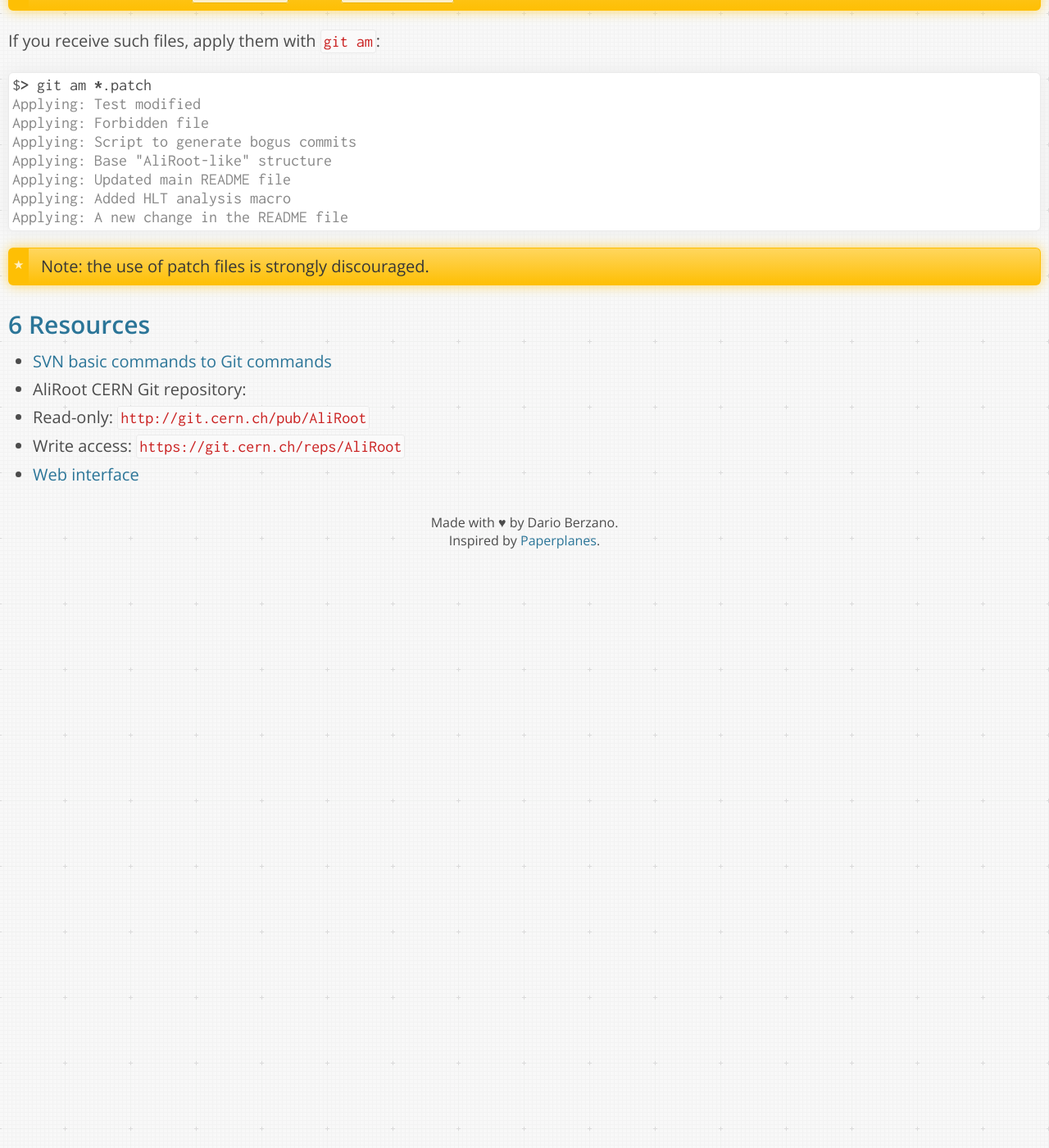
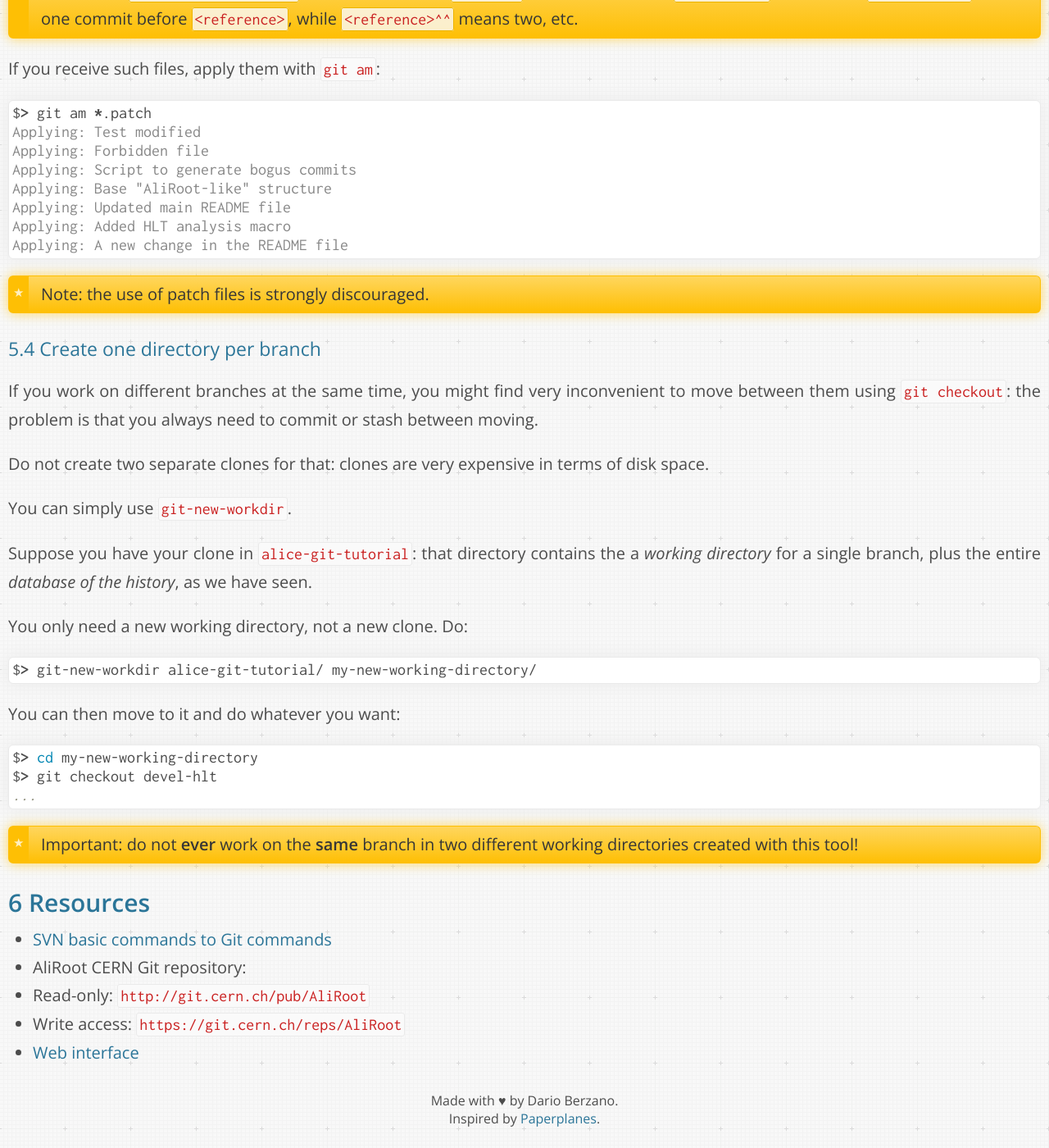
Before and after one commit to dberzano/dberzano.github.io, a Jekyll site: the page built from alice/git/index.md, in a window 1280 px wide and 1400 px high, scrolled down 29744 px. Shown: the whole window at 82% size. Built offline with Jekyll 4.4.1, drawn with Linux system fonts in a browser that asks for light colours; Markdown is read by kramdown in place of the engine named in the settings; before the commit the page ends 30439 px from its top, so only the background shows below that; some of the changed text lies outside the part shown.

Commit message:
GitTut: git-new-workdir

````diff
--- a/alice/git/index.md
+++ b/alice/git/index.md
@@ -1270,6 +1270,39 @@
 
 > Note: the use of patch files is strongly discouraged.
 
+
+### Create one directory per branch
+
+If you work on different branches at the same time, you might find very
+inconvenient to move between them using `git checkout`: the problem is that you
+always need to commit or stash between moving.
+
+Do not create two separate clones for that: clones are very expensive in terms
+of disk space.
+
+You can simply use `git-new-workdir`.
+
+Suppose you have your clone in `alice-git-tutorial`: that directory contains
+the a *working directory* for a single branch, plus the entire *database of
+the history*, as we have seen.
+
+You only need a new working directory, not a new clone. Do:
+
+```console
+$> git-new-workdir alice-git-tutorial/ my-new-working-directory/
+```
+
+You can then move to it and do whatever you want:
+
+```console
+$> cd my-new-working-directory
+$> git checkout devel-hlt
+...
+```
+
+> Important: do not **ever** work on the **same** branch in two different
+> working directories created with this tool!
+
 Resources
 ---------
 
````
